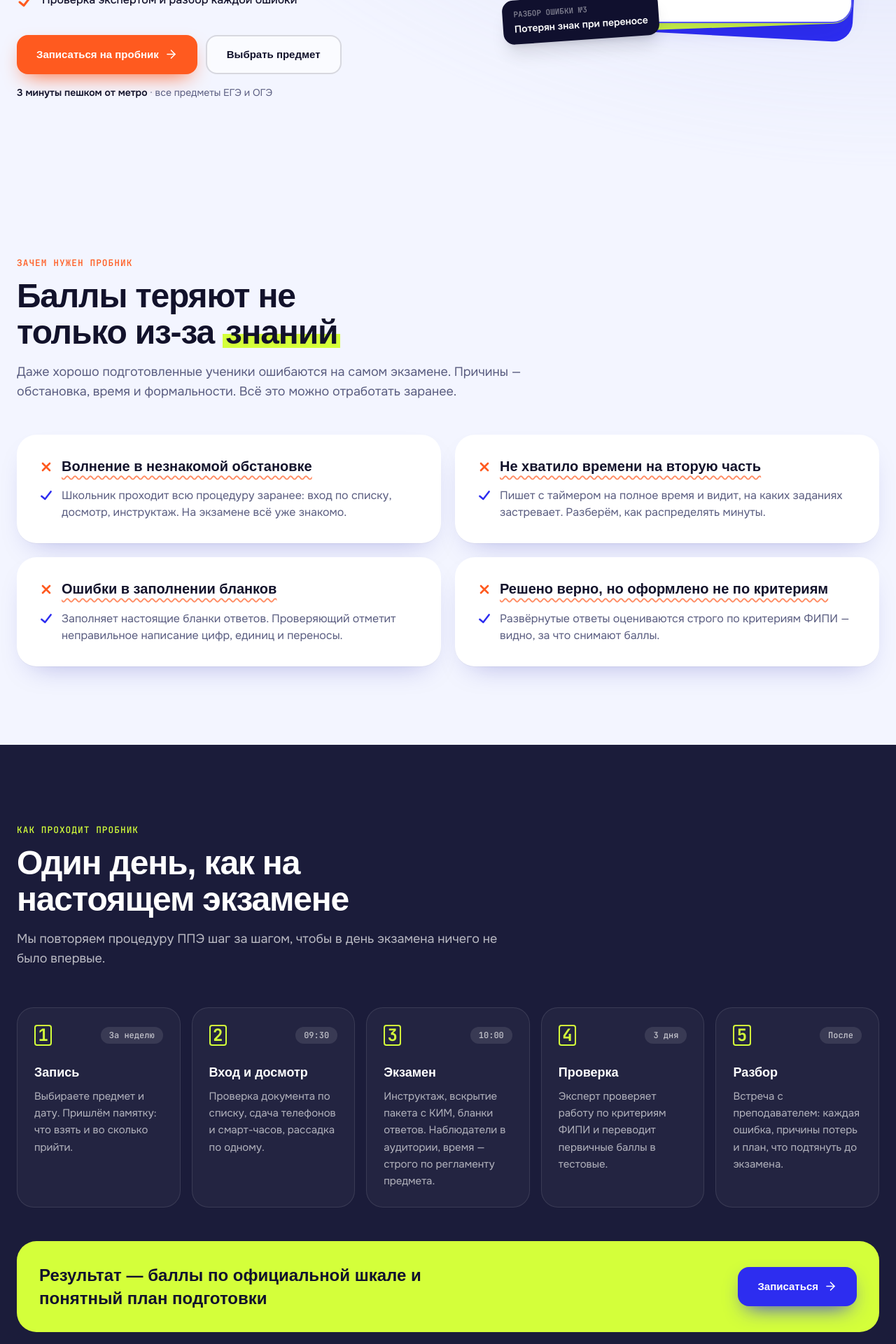
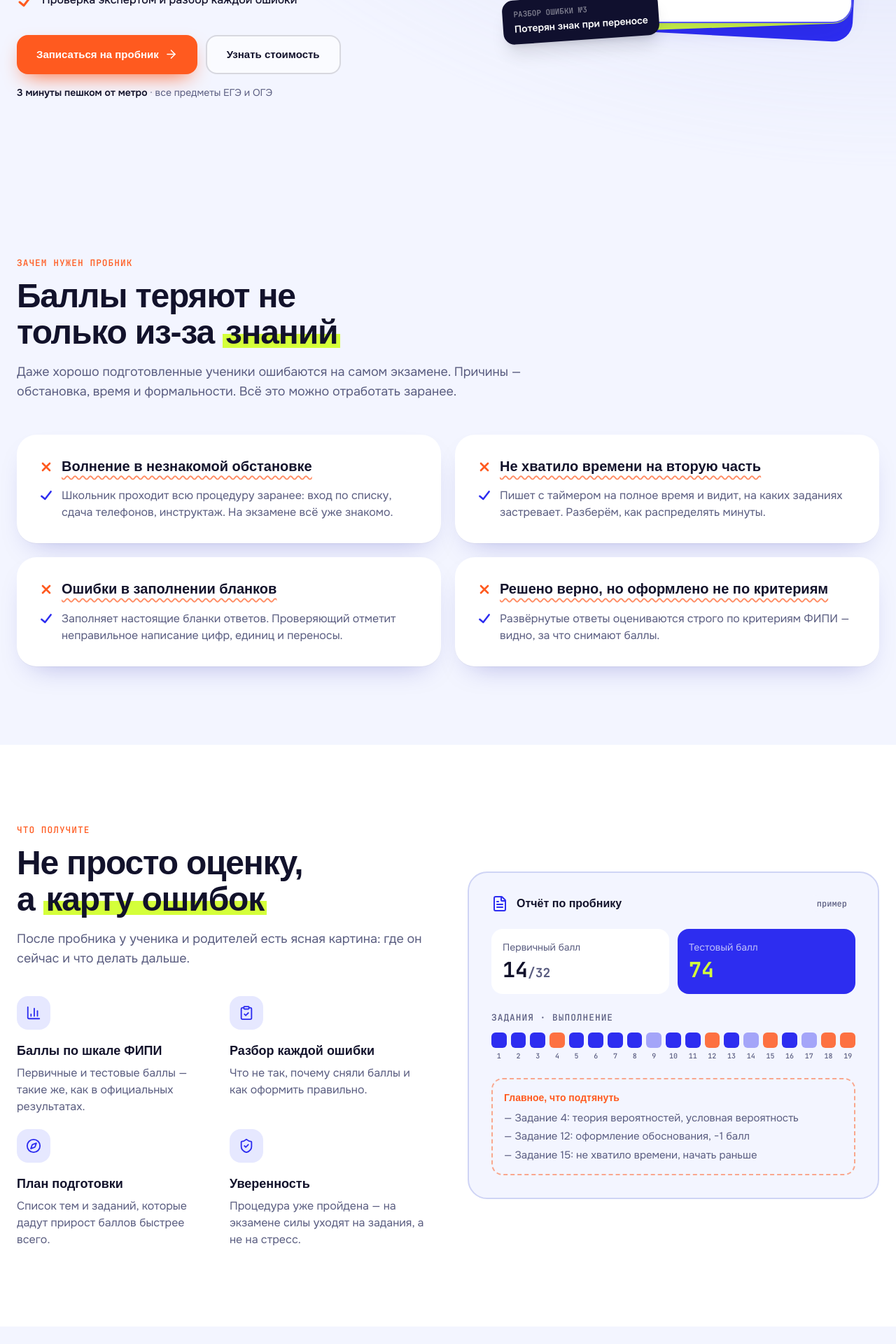
Before and after one commit to Marke-Love/iq-center, a Next.js app: page / in a window 1280 px wide. Shown: the part 720-2640 px from the top of the page at 70% size. Built offline with nearby package versions, Linux system fonts and the light colour scheme; a web font is replaced by a local one.

Commit message:
upd main page

```diff
--- a/src/app/page.tsx
+++ b/src/app/page.tsx
@@ -3,11 +3,9 @@ import { Faq } from "@/components/sections/Faq";
 import { Contacts, CtaForm, Footer, MobileCtaBar } from "@/components/sections/Final";
 import { Header } from "@/components/sections/Header";
 import { Hero } from "@/components/sections/Hero";
-import { HowItWorks } from "@/components/sections/HowItWorks";
 import { Pain } from "@/components/sections/Pain";
-import { Experts, Reviews } from "@/components/sections/People";
+import { Reviews } from "@/components/sections/People";
 import { Pricing } from "@/components/sections/Pricing";
-import { Subjects } from "@/components/sections/Subjects";
 import { LeadProvider } from "@/components/ui/LeadProvider";
 import { ScrollTop } from "@/components/ui/ScrollTop";
 
@@ -18,11 +16,8 @@ export default function Home() {
       <main>
         <Hero />
         <Pain />
-        <HowItWorks />
         <Benefits />
-        <Subjects />
         <Pricing />
-        <Experts />
         <Reviews />
         <Faq />
         <CtaForm />
--- a/src/components/sections/Benefits.tsx
+++ b/src/components/sections/Benefits.tsx
@@ -10,7 +10,7 @@ const items = [
 
 export function Benefits() {
   return (
-    <section className="py-16 sm:py-28">
+    <section className="bg-white py-16 sm:py-28">
       <div className="mx-auto grid max-w-7xl items-center gap-10 px-4 sm:gap-14 sm:px-6 lg:grid-cols-2">
         <div>
           <SectionHead
@@ -37,7 +37,7 @@ export function Benefits() {
 
         {/* Мокап отчёта */}
         <Reveal delay={0.1}>
-          <div className="relative rounded-[28px] bg-white p-6 shadow-[var(--shadow-card)] sm:p-8" role="img" aria-label="Пример отчёта по результатам пробного экзамена">
+          <div className="relative rounded-[28px] border-2 border-grid bg-paper p-6 sm:p-8" role="img" aria-label="Пример отчёта по результатам пробного экзамена">
             <div className="flex items-center justify-between">
               <div className="flex items-center gap-3">
                 <FileText className="text-ink" />
@@ -47,7 +47,7 @@ export function Benefits() {
             </div>
 
             <div className="mt-6 grid grid-cols-2 gap-3">
-              <div className="rounded-2xl bg-paper p-4">
+              <div className="rounded-2xl bg-white p-4">
                 <p className="text-sm text-muted">Первичный балл</p>
                 <p className="mt-1 font-mono text-3xl font-bold">14<span className="text-lg text-muted">/32</span></p>
               </div>
--- a/src/components/sections/Header.tsx
+++ b/src/components/sections/Header.tsx
@@ -6,8 +6,6 @@ import { site } from "@/content/site";
 import { CtaButton, PhoneLink } from "../ui/CtaButton";
 
 const nav = [
-  { href: "#how", label: "Как проходит" },
-  { href: "#subjects", label: "Предметы" },
   { href: "#prices", label: "Цены" },
   { href: "#faq", label: "Вопросы" },
   { href: "#contacts", label: "Контакты" },
--- a/src/components/sections/Hero.tsx
+++ b/src/components/sections/Hero.tsx
@@ -5,7 +5,7 @@ import { CtaButton } from "../ui/CtaButton";
 import { AnswerSheet } from "./AnswerSheet";
 
 const points = [
-  "Наблюдатели, досмотр, сдача телефонов и точный тайминг",
+  "Наблюдатели, сдача телефонов и точный тайминг",
   "Настоящие бланки и задания в формате демоверсии ФИПИ",
   "Проверка экспертом и разбор каждой ошибки",
 ];
@@ -60,10 +60,10 @@ export function Hero() {
           <div className="mt-9 flex flex-col gap-3 sm:flex-row">
             <CtaButton source="hero">Записаться на пробник</CtaButton>
             <a
-              href="#subjects"
+              href="#prices"
               className="inline-flex min-h-14 items-center justify-center rounded-2xl border-2 border-text/15 bg-white/60 px-7 font-display text-[15px] font-bold transition hover:border-ink hover:text-ink"
             >
-              Выбрать предмет
+              Узнать стоимость
             </a>
           </div>
           <p className="mt-4 text-sm text-muted">
--- a/src/components/sections/HowItWorks.tsx
+++ /dev/null
@@ -1,49 +0,0 @@
-import { Reveal, SectionHead } from "../ui/Reveal";
-import { CtaButton } from "../ui/CtaButton";
-
-// Порядок шагов важен — это реальный регламент дня экзамена.
-const steps = [
-  { time: "За неделю", title: "Запись", text: "Выбираете предмет и дату. Пришлём памятку: что взять и во сколько прийти." },
-  { time: "09:30", title: "Вход и досмотр", text: "Проверка документа по списку, сдача телефонов и смарт-часов, рассадка по одному." },
-  { time: "10:00", title: "Экзамен", text: "Инструктаж, вскрытие пакета с КИМ, бланки ответов. Наблюдатели в аудитории, время — строго по регламенту предмета." },
-  { time: "3 дня", title: "Проверка", text: "Эксперт проверяет работу по критериям ФИПИ и переводит первичные баллы в тестовые." },
-  { time: "После", title: "Разбор", text: "Встреча с преподавателем: каждая ошибка, причины потерь и план, что подтянуть до экзамена." },
-];
-
-export function HowItWorks() {
-  return (
-    <section id="how" className="relative overflow-hidden bg-night py-16 text-white sm:py-28">
-      <div className="bg-grid absolute inset-0 opacity-[0.06]" aria-hidden />
-      <div className="relative mx-auto max-w-7xl px-4 sm:px-6">
-        <SectionHead
-          dark
-          eyebrow="Как проходит пробник"
-          title="Один день, как на настоящем экзамене"
-          lead="Мы повторяем процедуру ППЭ шаг за шагом, чтобы в день экзамена ничего не было впервые."
-        />
-
-        <ol className="mt-14 grid gap-4 lg:grid-cols-5">
-          {steps.map((s, i) => (
-            <Reveal key={s.title} delay={i * 0.08}>
-              <li className="relative flex h-full flex-col rounded-[24px] border border-white/10 bg-white/[0.04] p-6 transition hover:border-marker/60 hover:bg-white/[0.07]">
-                <div className="flex items-center justify-between">
-                  <span className="cell text-2xl text-marker">{i + 1}</span>
-                  <span className="rounded-full bg-white/10 px-3 py-1 font-mono text-xs text-white/70">{s.time}</span>
-                </div>
-                <h3 className="mt-6 font-display text-lg font-bold">{s.title}</h3>
-                <p className="mt-2 text-[15px] leading-relaxed text-white/65">{s.text}</p>
-              </li>
-            </Reveal>
-          ))}
-        </ol>
-
-        <Reveal className="mt-12 flex flex-col items-start gap-4 rounded-[28px] bg-marker p-6 text-night sm:flex-row sm:items-center sm:justify-between sm:p-8">
-          <p className="max-w-xl font-display text-xl leading-snug font-bold sm:text-2xl">
-            Результат — баллы по официальной шкале и понятный план подготовки
-          </p>
-          <CtaButton source="how" variant="ink">Записаться</CtaButton>
-        </Reveal>
-      </div>
-    </section>
-  );
-}
--- a/src/components/sections/Pain.tsx
+++ b/src/components/sections/Pain.tsx
@@ -3,7 +3,7 @@ import { Reveal, SectionHead } from "../ui/Reveal";
 const items = [
   {
     problem: "Волнение в незнакомой обстановке",
-    fix: "Школьник проходит всю процедуру заранее: вход по списку, досмотр, инструктаж. На экзамене всё уже знакомо.",
+    fix: "Школьник проходит всю процедуру заранее: вход по списку, сдача телефонов, инструктаж. На экзамене всё уже знакомо.",
   },
   {
     problem: "Не хватило времени на вторую часть",
--- a/src/components/sections/People.tsx
+++ b/src/components/sections/People.tsx
@@ -1,38 +1,6 @@
 import { Quote } from "lucide-react";
-import { experts, reviews } from "@/content/site";
+import { reviews } from "@/content/site";
 import { Reveal, SectionHead } from "../ui/Reveal";
-
-const initials = (n: string) => n.split(" ").map((w) => w[0]).join("").slice(0, 2);
-const avatarBg = ["bg-ink text-marker", "bg-marker text-night", "bg-check text-white", "bg-night text-marker"];
-
-export function Experts() {
-  return (
-    <section className="py-16 sm:py-28">
-      <div className="mx-auto max-w-7xl px-4 sm:px-6">
-        <SectionHead
-          eyebrow="Кто проверяет"
-          title="Эксперты, которые знают критерии изнутри"
-          lead="Работы проверяют преподаватели с опытом в предметных комиссиях — так же строго, как на экзамене."
-        />
-        <div className="mt-10 grid grid-cols-2 gap-3 sm:gap-5 lg:grid-cols-4">
-          {experts.map((e, i) => (
-            <Reveal key={i} delay={i * 0.06}>
-              <article className="h-full rounded-[22px] bg-white p-4 shadow-[var(--shadow-card)] sm:rounded-[28px] sm:p-6">
-                <div className={`grid aspect-square place-items-center rounded-2xl font-display text-3xl font-bold sm:aspect-[4/3] sm:text-4xl ${avatarBg[i % 4]}`}>
-                  {initials(e.name)}
-                </div>
-                <h3 className="mt-4 font-display text-base font-bold sm:text-lg">{e.name}</h3>
-                <p className="mt-0.5 text-sm font-medium text-ink sm:text-base">{e.role}</p>
-                <p className="mt-2 text-sm text-muted sm:mt-3 sm:text-[15px]">{e.fact}</p>
-                <p className="mt-3 inline-block rounded-full bg-paper px-3 py-1 font-mono text-xs sm:mt-4 sm:text-sm">стаж {e.years} лет</p>
-              </article>
-            </Reveal>
-          ))}
-        </div>
-      </div>
-    </section>
-  );
-}
 
 export function Reviews() {
   return (
--- a/src/components/sections/Subjects.tsx
+++ /dev/null
@@ -1,65 +0,0 @@
-"use client";
-
-import { ArrowUpRight, Clock } from "lucide-react";
-import { useState } from "react";
-import { subjects, type Exam } from "@/content/site";
-import { goal } from "@/lib/metrika";
-import { useLead } from "../ui/LeadProvider";
-import { SectionHead } from "../ui/Reveal";
-
-export function Subjects() {
-  const [exam, setExam] = useState<Exam>("ЕГЭ");
-  const open = useLead();
-
-  return (
-    <section id="subjects" className="bg-white py-16 sm:py-28">
-      <div className="mx-auto max-w-7xl px-4 sm:px-6">
-        <div className="flex flex-col gap-8 lg:flex-row lg:items-end lg:justify-between">
-          <SectionHead
-            eyebrow="Предметы"
-            title="Любой предмет ЕГЭ и ОГЭ"
-            lead="Время и формат — как на экзамене этого года. Информатика — на компьютерах, иностранный — с устной частью."
-          />
-          <div role="tablist" aria-label="Экзамен" className="inline-grid shrink-0 grid-cols-2 gap-1 self-start rounded-2xl bg-paper p-1.5 lg:self-auto">
-            {(["ЕГЭ", "ОГЭ"] as Exam[]).map((x) => (
-              <button
-                key={x}
-                role="tab"
-                aria-selected={exam === x}
-                onClick={() => setExam(x)}
-                className={`min-h-12 rounded-xl px-6 font-display font-bold transition ${exam === x ? "bg-ink text-white shadow" : "text-muted hover:text-text"}`}
-              >
-                {x} <span className="font-sans text-sm font-medium opacity-70">{x === "ЕГЭ" ? "11 кл." : "9 кл."}</span>
-              </button>
-            ))}
-          </div>
-        </div>
-
-        <ul key={exam} className="mt-12 grid gap-3 sm:grid-cols-2 lg:grid-cols-3">
-          {subjects[exam].map((s, i) => (
-            <li key={s.name} className="animate-[fadeUp_.45s_ease_both]" style={{ animationDelay: `${i * 30}ms` }}>
-              <button
-                onClick={() => {
-                  goal("subject_click", { exam, subject: s.name });
-                  open({ subject: s.name, exam, source: "subjects" });
-                }}
-                className="group flex w-full items-center justify-between gap-4 rounded-2xl border-2 border-grid bg-paper px-5 py-4 text-left transition hover:-translate-y-0.5 hover:border-ink hover:bg-white hover:shadow-[var(--shadow-card)]"
-              >
-                <span>
-                  <span className="block font-display font-bold">{s.name}</span>
-                  <span className="mt-1 flex items-center gap-1.5 text-sm text-muted">
-                    <Clock size={14} /> {s.duration}
-                    {s.note && <span className="text-ink">· {s.note}</span>}
-                  </span>
-                </span>
-                <span className="grid size-10 shrink-0 place-items-center rounded-xl bg-white text-ink transition group-hover:bg-check group-hover:text-white">
-                  <ArrowUpRight size={20} />
-                </span>
-              </button>
-            </li>
-          ))}
-        </ul>
-      </div>
-    </section>
-  );
-}
--- a/src/content/site.ts
+++ b/src/content/site.ts
@@ -105,14 +105,6 @@ export const plans = [
   },
 ];
 
-// Эксперты — замените на реальных преподавателей.
-export const experts = [
-  { name: "Имя Фамилия", role: "Русский язык и литература", fact: "Эксперт предметной комиссии ЕГЭ", years: 12 },
-  { name: "Имя Фамилия", role: "Математика", fact: "Проверяет вторую часть профиля", years: 15 },
-  { name: "Имя Фамилия", role: "Обществознание и история", fact: "Эксперт предметной комиссии ЕГЭ", years: 9 },
-  { name: "Имя Фамилия", role: "Химия и биология", fact: "Автор разборов заданий с развёрнутым ответом", years: 11 },
-];
-
 // ВНИМАНИЕ: это примеры-заглушки. Перед запуском рекламы замените на реальные отзывы
 // с согласия учеников — вымышленные отзывы запрещены законом о рекламе.
 export const reviews = [
@@ -127,8 +119,12 @@ export const faq = [
     a: "Пробники проводим по выходным, в течение всего учебного года. Свободные даты по нужному предмету администратор назовёт при звонке и запишет на удобную.",
   },
   {
+    q: "Есть ли смысл писать пробник накануне основного экзамена?",
+    a: "Да. Пробник за несколько дней до экзамена снимает тревогу: ученик ещё раз проходит всю процедуру, привыкает к обстановке, ритму и времени — и на экзамен приходит как на уже знакомое событие. Важно: результаты такого пробника мы сообщаем только после основного экзамена, чтобы баллы не выбили из колеи в последние дни. Его задача — настроиться, а не проверить себя.",
+  },
+  {
     q: "Что взять с собой на пробник?",
-    a: "Паспорт или свидетельство о рождении, чёрную гелевую ручку и воду. Разрешённые материалы — линейку, непрограммируемый калькулятор, справочные таблицы — берите по правилам вашего предмета. Бланки и КИМ выдаём мы.",
+    a: "Ничего брать не нужно — всё предоставим: бланки, задания, ручки, черновики и разрешённые материалы по вашему предмету.",
   },
   {
     q: "Насколько это похоже на настоящий экзамен?",
@@ -136,18 +132,18 @@ export const faq = [
   },
   {
     q: "Когда будут результаты?",
-    a: "Первичные и тестовые баллы — в течение 3 рабочих дней. Затем разбор с преподавателем: очно в центре или по видеосвязи, как удобнее.",
+    a: "Первичные и тестовые баллы — в течение 5 рабочих дней. Затем разбор с преподавателем: очно в центре или по видеосвязи, как удобнее.",
   },
   {
     q: "Кто проверяет работы?",
-    a: "Преподаватели с опытом работы в предметных комиссиях. Задания с развёрнутым ответом проверяются по официальным критериям ФИПИ.",
+    a: "Действующие эксперты предметных комиссий ЕГЭ и ОГЭ. Задания с развёрнутым ответом проверяются по официальным критериям ФИПИ — так же, как на настоящем экзамене.",
   },
   {
     q: "Могут ли родители присутствовать?",
     a: "В аудитории — нет, как и на настоящем экзамене. Для родителей есть зона ожидания, а на разборе результатов они могут присутствовать.",
   },
   {
-    q: "Можно ли перенести или отменить запись?",
-    a: "Да. Сообщите нам не позднее чем за 24 часа до начала — перенесём на другую дату или вернём оплату.",
+    q: "Можно ли перенести запись?",
+    a: "Да. Сообщите нам не позднее чем за 24 часа до начала — перенесём на другую дату.",
   },
 ];
--- a/src/lib/metrika.ts
+++ b/src/lib/metrika.ts
@@ -2,7 +2,7 @@ import { site } from "@/content/site";
 
 type Ym = (id: number, method: string, ...args: unknown[]) => void;
 
-export type Goal = "form_submit" | "click_phone" | "click_cta" | "open_modal" | "subject_click" | "click_messenger";
+export type Goal = "form_submit" | "click_phone" | "click_cta" | "open_modal" | "click_messenger";
 
 export function goal(name: Goal, params?: Record<string, unknown>) {
   if (typeof window === "undefined" || !site.metrikaId) return;
```
